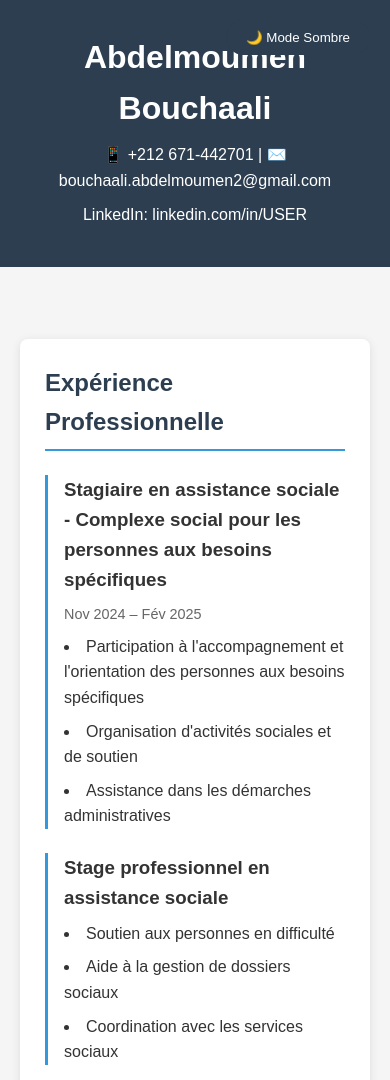
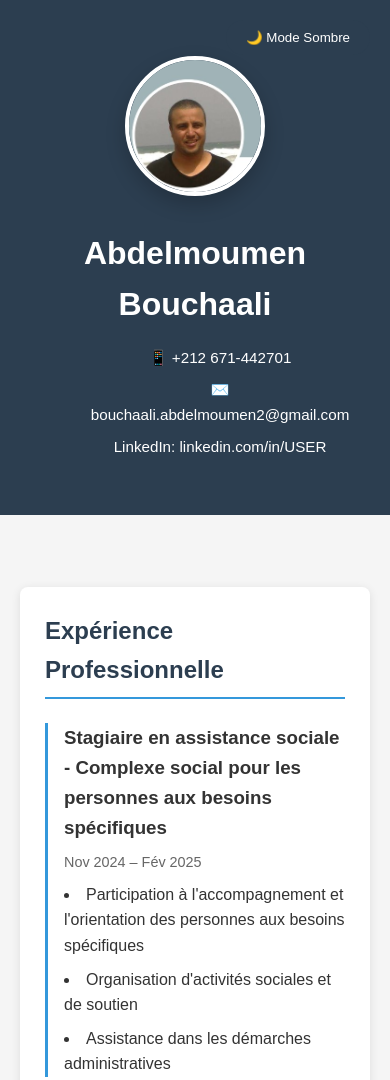
Before and after one commit to MED-ZAIN/portfolio-bouchaali-elmoumen, a plain HTML site: page index.html in a window 390 px wide. Shown: the top 1080 px of the page. Drawn offline with Linux system fonts and the light colour scheme.

Commit message:
add image

```diff
--- a/index.html
+++ b/index.html
@@ -8,9 +8,16 @@
 </head>
 <body>
     <header>
+
+        <div class="header-content">
+            <div class="profile-container">
+                <img src="image1.jpg" alt="Photo Abdelmoumen Bouchaali" class="profile-img">
+            </div>
+
         <h1>Abdelmoumen Bouchaali</h1>
         <div class="contact-info">
-            <p>📱 +212 671-442701 | ✉️ bouchaali.abdelmoumen2@gmail.com</p>
+            <p>📱 +212 671-442701 </p>
+            <p> ✉️ bouchaali.abdelmoumen2@gmail.com</p>
             <p>LinkedIn: linkedin.com/in/USER</p>
         </div>
     </header>
--- a/styles.css
+++ b/styles.css
@@ -25,9 +25,7 @@ header {
     margin-bottom: 2rem;
 }
 
-.contact-info p {
-    margin: 0.5rem 0;
-}
+
 
 .section {
     background: white;
@@ -106,3 +104,73 @@ li {
 .dark-mode .certification-item {
     background-color: #333;
 }
+
+/* Nouveaux styles pour la mise en page */
+.header-content {
+    display: flex;
+    align-items: center;
+    max-width: 1200px;
+    margin: 0 auto;
+    padding: 2rem;
+}
+
+.profile-container {
+    margin-right: 3rem;
+    position: relative;
+}
+
+.profile-img {
+    width: 180px;
+    height: 180px;
+    border-radius: 50%;
+    object-fit: cover;
+    border: 4px solid #fff;
+    box-shadow: 0 8px 20px rgba(0,0,0,0.2);
+    transition: transform 0.3s ease;
+}
+
+.profile-img:hover {
+    transform: scale(1.05);
+}
+
+.title-container {
+    flex: 1;
+}
+
+.contact-info {
+    margin-top: 1rem;
+    display: flex;
+    flex-direction: column;
+    gap: 0.5rem;
+    margin-left: 50px;
+}
+
+.contact-info p {
+    display: flex;
+    align-items: center;
+    gap: 0.8rem;
+    font-size: 0.95em;
+}
+
+/* Adaptation mobile */
+@media (max-width: 768px) {
+    .header-content {
+        flex-direction: column;
+        text-align: center;
+        padding: 1.5rem;
+    }
+
+    .profile-container {
+        margin-right: 0;
+        margin-bottom: 1.5rem;
+    }
+
+    .profile-img {
+        width: 140px;
+        height: 140px;
+    }
+
+    .contact-info {
+        align-items: center;
+    }
+}
```
Also changed, not shown: image1.jpg (added).
